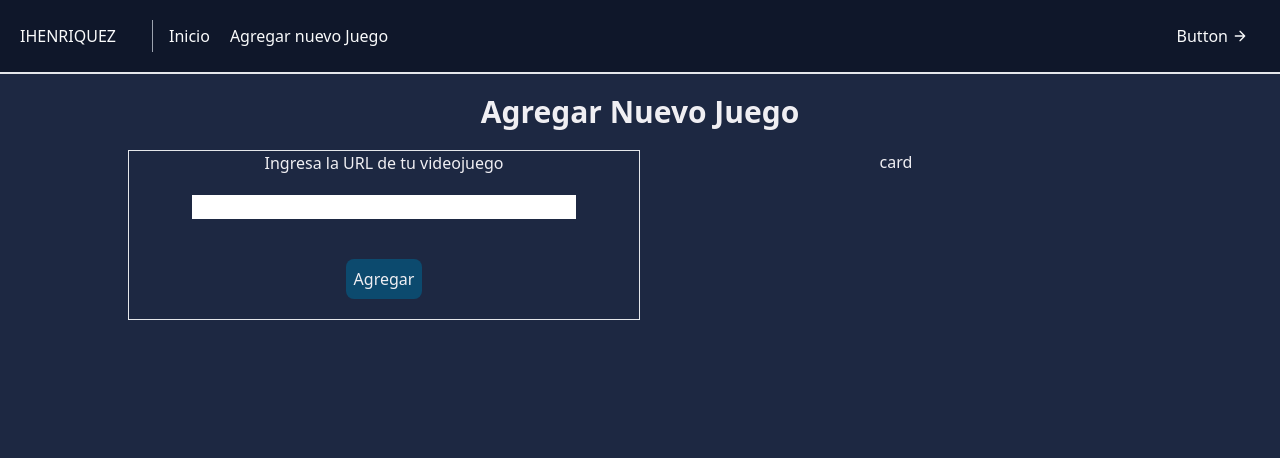
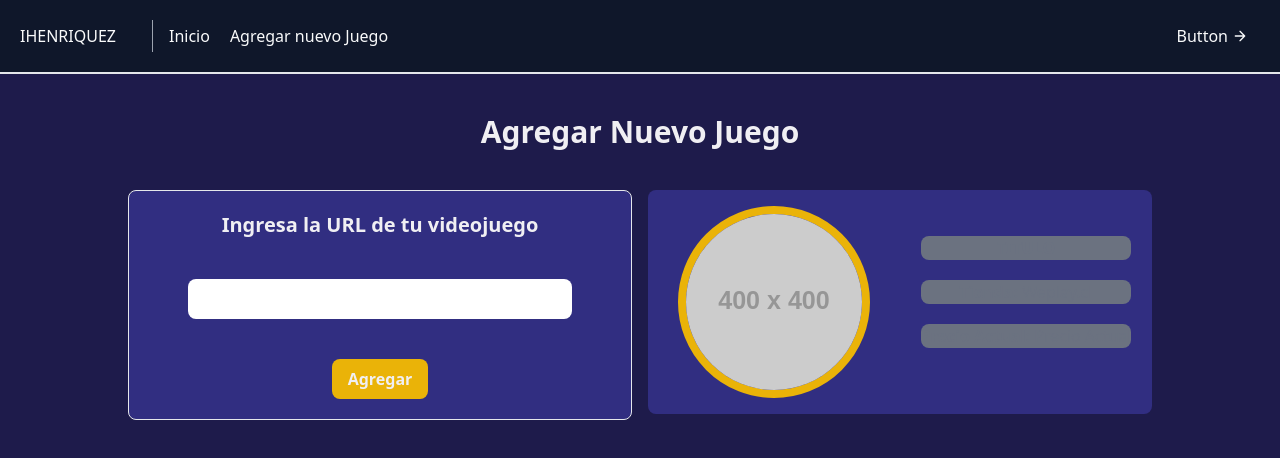
Before and after one commit to IvanHenriquez96/web_scraping, a Next.js app: page /agregarJuego in a window 1280 px wide. Shown: the top 458 px of the page. Built offline with nearby package versions, Linux system fonts and the light colour scheme; what tailwindcss-animated would draw is missing.

Commit message:
desarrollando formulario

```diff
--- a/src/app/agregarJuego/page.tsx
+++ b/src/app/agregarJuego/page.tsx
@@ -3,15 +3,9 @@
 const page = () => {
   return (
     <div className="animate-fade md:mx-32 mx-4">
-      <h1 className="text-center my-5 text-3xl font-bold">Agregar Nuevo Juego</h1>
+      <h1 className="text-center my-10 text-3xl font-bold">Agregar Nuevo Juego</h1>
 
-      <div className="grid md:grid-cols-2">
-        <div className="border">
-          <FormularioAgregar />
-        </div>
-
-        <div className="text-center">card</div>
-      </div>
+      <FormularioAgregar />
     </div>
   );
 };
--- a/src/app/components/CardJuego.tsx
+++ b/src/app/components/CardJuego.tsx
@@ -15,10 +15,10 @@
 }) => {
   return (
     <>
-      <div className="p-2 md:w-1/3 text-white hover:scale-105 ease-in duration-100">
+      <div className="p-2 md:w-1/3 text-white hover:scale-105 ease-in duration-100 ">
         <Link href={`infoJuego/${id}`}>
-          <div className="grid  grid-cols-2 m-2 border rounded-lg">
-            <div className="rounded-full overflow-hidden w-36 h-36 flex justify-center items-center mx-auto my-auto border-4 border-tema_rojo">
+          <div className="grid  grid-cols-2 m-2 rounded-lg bg-indigo-900 shadow-lg">
+            <div className="rounded-full overflow-hidden w-36 h-36 flex justify-center items-center mx-auto my-auto border-4 border-yellow-500">
               <img src={url_image} alt={title} />
             </div>
 
--- a/src/app/components/FormularioAgregar.tsx
+++ b/src/app/components/FormularioAgregar.tsx
@@ -5,13 +5,42 @@
     console.log("agrega");
   };
   return (
-    <div className="text-center">
-      <p>Ingresa la URL de tu videojuego</p>
-      <input type="text" className="text-gray-900 my-5 w-96" />
-      <br />
-      <button onClick={agregarJuego} className="bg-sky-900 my-5 p-2 rounded-lg">
-        Agregar
-      </button>
+    <div className="grid md:grid-cols-2 gap-4">
+      <div className="border rounded-lg bg-indigo-900">
+        <div className="text-center">
+          <p className="font-semibold my-5 text-xl">Ingresa la URL de tu videojuego</p>
+          <input type="text" className="text-gray-900 my-5 w-96 h-10 rounded-lg p-2" />
+          <br />
+          <button
+            onClick={agregarJuego}
+            className="bg-yellow-500 font-bold my-5 px-4 py-2 rounded-lg"
+          >
+            Agregar
+          </button>
+        </div>
+      </div>
+
+      <div className="text-center  ">
+        <div className="  text-gray-500 ">
+          <div className="grid  grid-cols-2  rounded-lg bg-indigo-900 ">
+            <div className="rounded-full overflow-hidden w-48 h-48 flex my-4 justify-center items-center mx-auto border-8 border-yellow-500">
+              <img src={"https://placehold.co/400x400"} alt={"imagen placeholder"} />
+            </div>
+
+            <div className=" flex justify-center items-center ">
+              <div>
+                <h2 className="font-bold bg-gray-500 rounded-lg ">TITULO</h2>
+                <p className="my-5 font-semibold bg-gray-500 rounded-lg">
+                  Tienda: <span className="font-normal">Weplay.cl</span>
+                </p>
+                <p className="my-5 font-semibold bg-gray-500 rounded-lg">
+                  Precio Actual: <span className="font-normal">{"Precio Actual"}</span>
+                </p>
+              </div>
+            </div>
+          </div>
+        </div>
+      </div>
     </div>
   );
 };
--- a/src/app/layout.tsx
+++ b/src/app/layout.tsx
@@ -12,7 +12,7 @@
 export default function RootLayout({ children }: { children: React.ReactNode }) {
   return (
     <html lang="en">
-      <body className={(inter.className, "bg-tema_bg text-tema_letra")}>
+      <body className={(inter.className, "bg-indigo-950 text-tema_letra")}>
         <Navbar />
         {children}
       </body>
--- a/src/app/page.tsx
+++ b/src/app/page.tsx
@@ -19,8 +19,8 @@
   const { data } = await getData();
   console.log(data);
   return (
-    <main className="bg-tema_bg text-tema_letra animate-fade">
-      <h1 className="text-center py-5 text-3xl font-bold">
+    <main className="bg-indigo-950 text-tema_letra animate-fade">
+      <h1 className="text-center my-10 text-3xl font-bold">
         Web Scraping - Listado de Juegos
       </h1>
 
```
